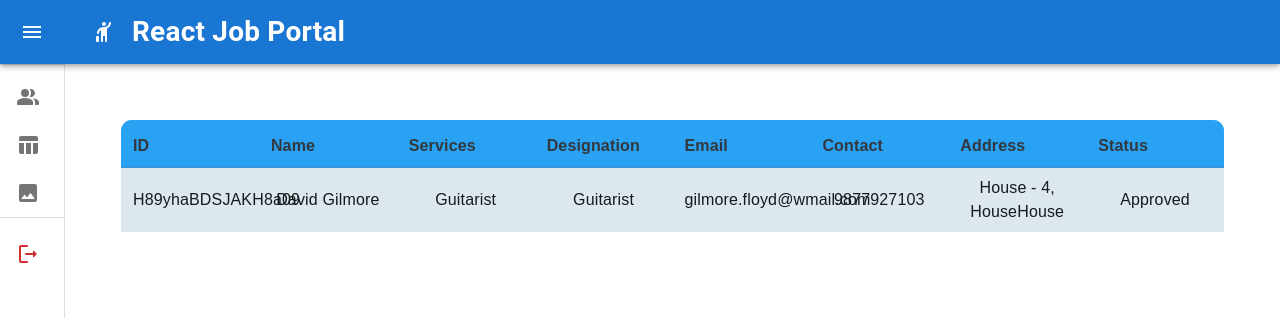
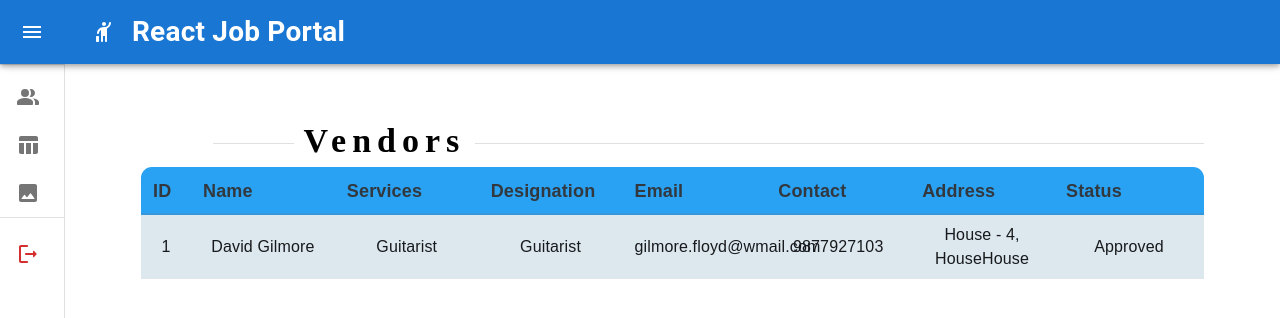
Before and after one commit to AryanAD/JOB-PORTAL-ReactApp, a React (Vite) app in the folder job-portal/: page /dashboard/categories in a window 1280 px wide. Shown: the top 318 px of the page. Built offline with nearby package versions, Linux system fonts and the light colour scheme.

Commit message:
job-portal

```diff
--- a/job-portal/src/components/Categories.jsx
+++ b/job-portal/src/components/Categories.jsx
@@ -5,6 +5,7 @@ import {
 	CardActions,
 	CardContent,
 	CardMedia,
+	Divider,
 	Typography,
 } from "@mui/material";
 import DeleteRoundedIcon from "@mui/icons-material/DeleteRounded";
@@ -13,6 +14,22 @@ import LaunchIcon from "@mui/icons-material/Launch";
 const Categories = () => {
 	return (
 		<Box>
+			<Divider
+				variant="inset"
+				textAlign="left">
+				<Typography
+					sx={{
+						color: "black",
+						fontFamily: "nunito",
+						letterSpacing: "6px",
+						marginBottom: "5px",
+						fontWeight: "bold",
+						textAlign: "center",
+					}}
+					variant="h4">
+					Categories
+				</Typography>
+			</Divider>
 			<Card
 				sx={{
 					margin: "20px",
--- a/job-portal/src/components/SideDrawer.jsx
+++ b/job-portal/src/components/SideDrawer.jsx
@@ -19,12 +19,11 @@ import ListItemText from "@mui/material/ListItemText";
 import TableChartRoundedIcon from "@mui/icons-material/TableChartRounded";
 import InsertPhotoRoundedIcon from "@mui/icons-material/InsertPhotoRounded";
 import React from "react";
-import DashBoard from "../layout/DashBoard";
 import { CTooltip } from "@coreui/react";
 import PeopleAltRoundedIcon from "@mui/icons-material/PeopleAltRounded";
 import { Button } from "@mui/material";
 import LogoutRoundedIcon from "@mui/icons-material/LogoutRounded";
-import { Link } from "react-router-dom";
+import { Link, useNavigate } from "react-router-dom";
 import Vendors from "./Vendors";
 // import { IoLogOut } from "react-icons/fa";
 
@@ -96,6 +95,7 @@ const Drawer = styled(MuiDrawer, {
 }));
 
 const SideDrawer = () => {
+	const nav = useNavigate();
 	const theme = useTheme();
 	const [open, setOpen] = React.useState(false);
 
@@ -105,6 +105,10 @@ const SideDrawer = () => {
 
 	const handleDrawerClose = () => {
 		setOpen(false);
+	};
+
+	const vendor = () => {
+		nav(<Vendors />);
 	};
 	return (
 		<Box sx={{ display: "flex" }}>
@@ -163,7 +167,7 @@ const SideDrawer = () => {
 								textDecoration: "none",
 							}}
 							to={"/dashboard/vendors"}>
-							<ListItemButton>
+							<ListItemButton onClick={vendor}>
 								<CTooltip
 									content="Vendors"
 									placement="right">
--- a/job-portal/src/components/Vendors.jsx
+++ b/job-portal/src/components/Vendors.jsx
@@ -1,8 +1,29 @@
 import { Table, Sheet } from "@mui/joy";
+import { Box, Divider, Typography } from "@mui/material";
 
 const Vendors = () => {
 	return (
-		<div>
+		<Box
+			sx={{
+				margin: "auto 20px",
+			}}>
+			<Divider
+				variant="inset"
+				textAlign="left">
+				<Typography
+					sx={{
+						color: "black",
+						fontFamily: "nunito",
+						letterSpacing: "6px",
+						marginBottom: "5px",
+						fontWeight: "bold",
+						textAlign: "center",
+					}}
+					variant="h4">
+					Vendors
+				</Typography>
+			</Divider>
+
 			<Sheet
 				sx={{
 					borderRadius: "11px",
@@ -13,22 +34,27 @@ const Vendors = () => {
 					color="neutral"
 					size="lg"
 					stripe="odd"
-					variant="soft">
-					<thead>
+					variant="soft"
+					align="left">
+					<thead
+						style={{
+							fontWeight: "bold",
+							fontSize: "18px",
+						}}>
 						<tr>
-							<th>ID</th>
+							<th style={{ width: "50px" }}>ID</th>
 							<th>Name</th>
 							<th>Services</th>
 							<th>Designation</th>
 							<th>Email</th>
 							<th>Contact</th>
 							<th>Address</th>
-							<th>Status</th>
+							<th style={{ width: "150px" }}>Status</th>
 						</tr>
 					</thead>
 					<tbody>
 						<tr>
-							<td>H89yhaBDSJAKH8a09</td>
+							<td>1</td>
 							<td>David Gilmore</td>
 							<td>Guitarist</td>
 							<td>Guitarist</td>
@@ -40,7 +66,7 @@ const Vendors = () => {
 					</tbody>
 				</Table>
 			</Sheet>
-		</div>
+		</Box>
 	);
 };
 
--- a/job-portal/src/index.css
+++ b/job-portal/src/index.css
@@ -7,5 +7,5 @@
 
 html {
     overflow-x: hidden;
-    color: #29a2f3;
+    color: #146bcf;
 }
```
